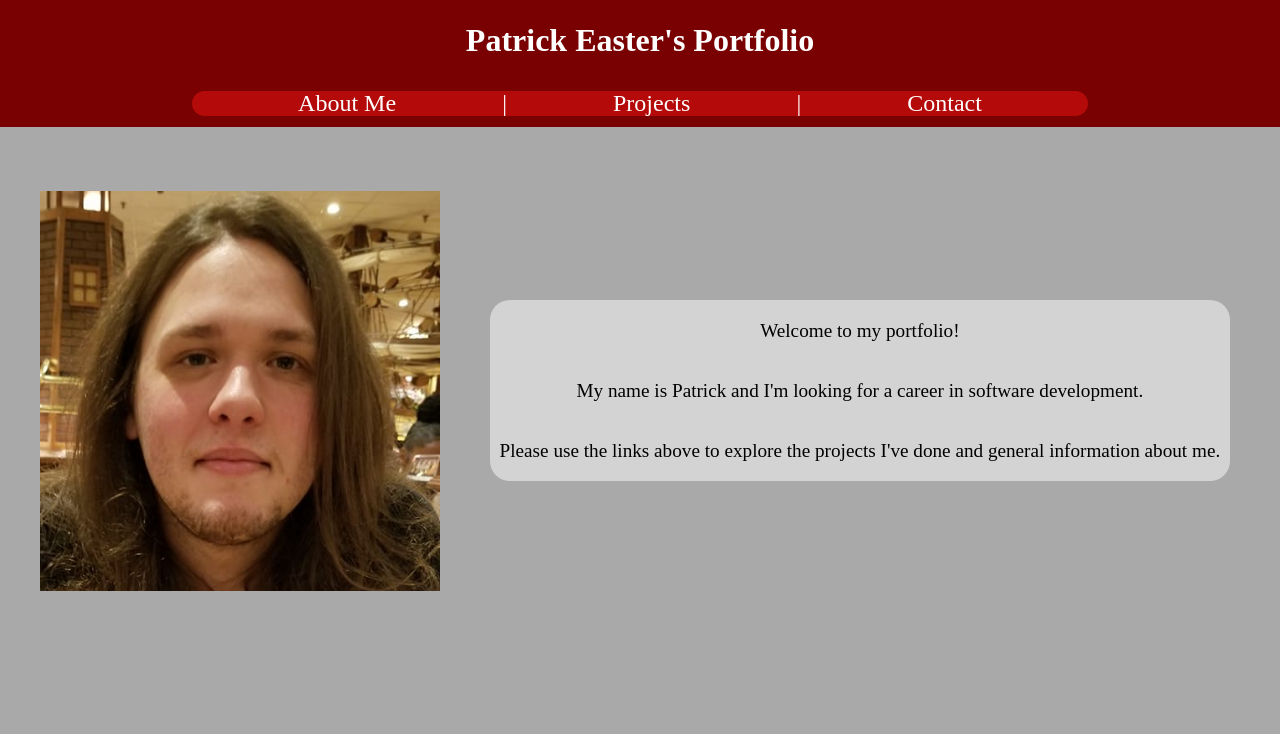
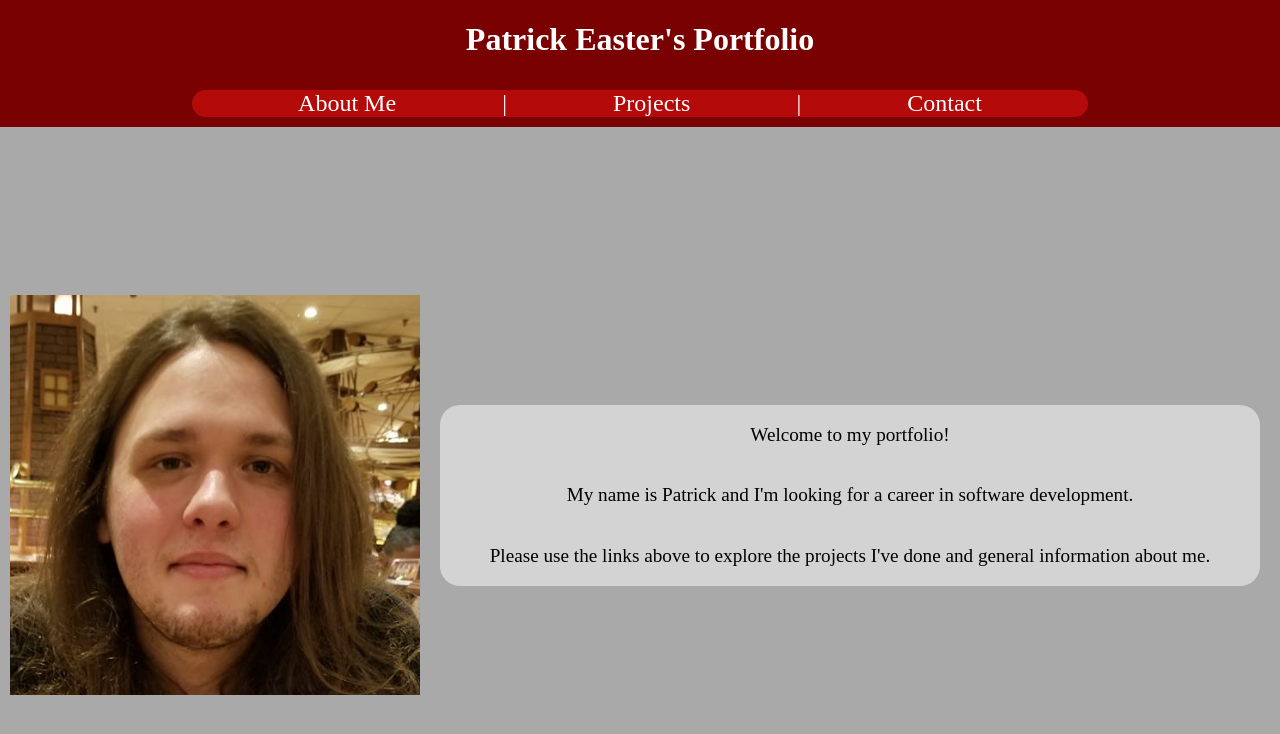
Before and after one commit to Epatri6/portfolio_redone, a React (Create React App) app: page / in a window 1280 px wide. Shown: the top 734 px of the page. Built offline with nearby package versions, Linux system fonts and the light colour scheme.

Commit message:
iOS sucks

```diff
--- a/src/Components/Header/Header.css
+++ b/src/Components/Header/Header.css
@@ -6,6 +6,7 @@
 */
 
 .header {
+    flex: 1;
     background: rgb(122, 1, 1);
     width: 100%;
     -webkit-box-pack: space-evenly;
@@ -28,7 +29,7 @@
     font-size: large;
     background: rgb(180, 10, 10);
     color: white;
-    height: 20%;
+    flex: 1;
     -webkit-box-align: center;
         -ms-flex-align: center;
             align-items: center;
--- a/src/Components/ProjectPreview/ProjectPreview.css
+++ b/src/Components/ProjectPreview/ProjectPreview.css
@@ -14,8 +14,10 @@
 
 .project-preview img {
     width: 80%;
+    flex: 1;
 }
 
 .project-preview p {
     margin: 10px;
+    flex: 1;
 }
--- a/src/Routes/AboutPage/AboutPage.css
+++ b/src/Routes/AboutPage/AboutPage.css
@@ -5,15 +5,25 @@
 * Browsers: last 4 version
 */
 
+.about {
+    flex: 1;
+}
+
 .about .gray-box {
     width: 90%;
+    flex: 1;
 }
 
 .about p {
     margin: 10px;
 }
 
+.about .flex-col {
+    flex: 1;
+}
+
 .info {
+    flex: 1;
     display: -webkit-box;
     display: -ms-flexbox;
     display: flex;
@@ -24,11 +34,12 @@
     -webkit-box-align: center;
         -ms-flex-align: center;
             align-items: center;
-    margin: 20px;
+    margin: 30px;
 }
 
 .info img {
-    width: 70%;
+    max-width: 90%;
+    flex: 1;
 }
 
 .info ol {
@@ -57,7 +68,8 @@
     }
 
     .info img {
-        width: 30%;
+        min-width: 50%;
+        max-width: 50%;
         margin-right: 20px;
     }
 }
--- a/src/Routes/LandingPage/LandingPage.css
+++ b/src/Routes/LandingPage/LandingPage.css
@@ -8,6 +8,7 @@
 .landing {
     display: -webkit-box;
     display: -ms-flexbox;
+    flex: 6;
     display: flex;
     -webkit-box-orient: vertical;
     -webkit-box-direction: normal;
@@ -23,7 +24,12 @@
 }
 
 .landing img {
+    flex: 1;
     max-height: 200px;
+}
+
+.landing .gray-box {
+    flex: 4;
 }
 
 .landing p {
@@ -47,6 +53,7 @@
 
     .landing img {
         padding-left: 10px;
+        flex: 2;
         max-height: 400px;
     }
 }
--- a/src/Routes/Sprit/SpritPage.css
+++ b/src/Routes/Sprit/SpritPage.css
@@ -16,10 +16,12 @@
 
 .sprit img {
     width: 80%;
+    flex: 1;
 }
 
 .sprit .gray-box {
     width: 90%;
+    flex: 1;
 }
 
 .sprit p {
```
